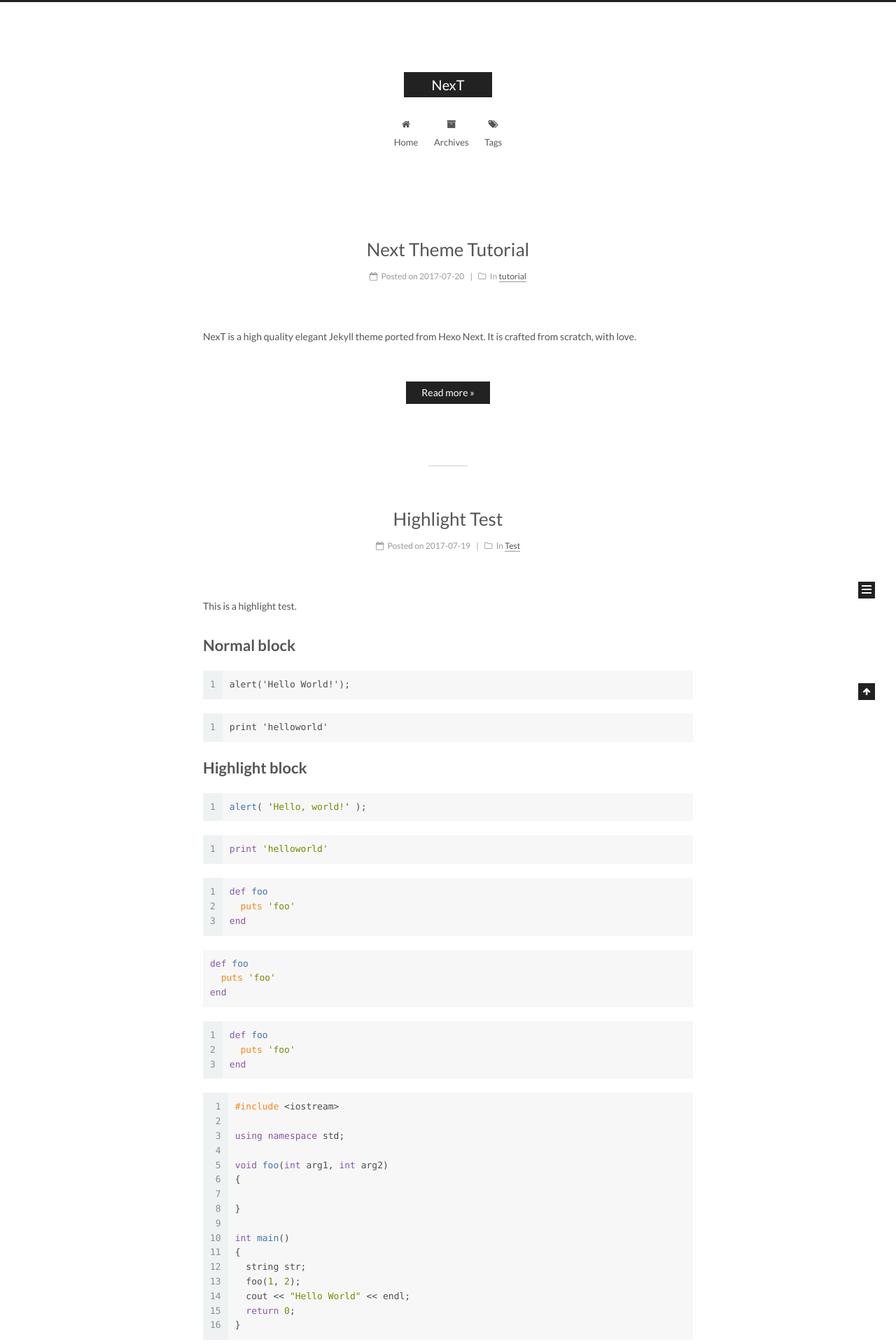
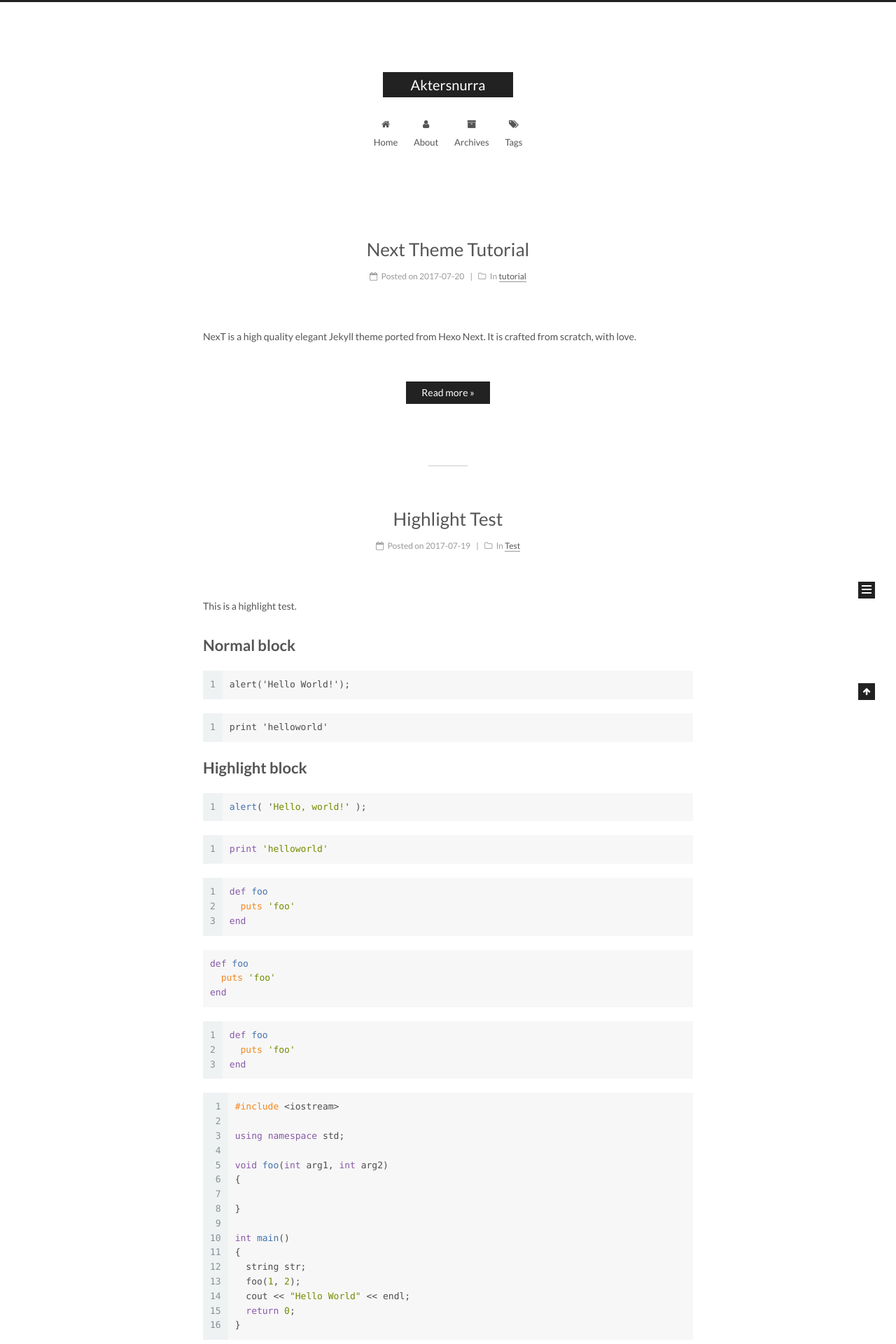
Before and after one commit to aktersnurra/aktersnurra.github.io, a Jekyll site: the page built from index.html, in a window 1280 px wide. Shown: the top 1920 px of the page at 70% size. Built offline with Jekyll 4.4.1, drawn with Linux system fonts in a browser that asks for light colours; emoji names are drawn with the system emoji font; the list of posts is cut into pages by our own code; some of the changed text lies outside the part shown.

Commit message:
built new site

```diff
--- a/_config.yml
+++ b/_config.yml
@@ -4,10 +4,10 @@
 # ---------------------------------------------------------------
 
 # Site
-title: NexT
+title: Aktersnurra
 subtitle:
-description:
-author: John Doe
+description: TODO
+author: Gustaf Rydholm
 # Support language: de, en, fr-FR, id, ja, ko, pt-BR, pt, ru, zh-Hans, zh-hk, zh-tw
 language: en
 date_format: '%Y-%m-%d'
@@ -119,7 +119,7 @@ index_with_subtitle: false
 menu:
   home: /
   #categories: /categories/
-  #about: /about/
+  about: /about/
   archives: /archives/
   tags: /tags/
   #sitemap: /sitemap.xml
@@ -228,7 +228,6 @@ social_icons:
   # KeyMapsToSocialItemKey: NameOfTheIconFromFontAwesome
   GitHub: github
   Twitter: twitter
-  Weibo: weibo
 
 
 # Sidebar Avatar
@@ -698,7 +697,7 @@ vendors:
   # Or use direct links below:
   # pace: //cdn.bootcss.com/pace/1.0.2/pace.min.js
   # pace_css: //cdn.bootcss.com/pace/1.0.2/themes/blue/pace-theme-flash.min.css
-  pace:
+    pace:
   pace_css:
 
   # Internal version: 1.0.0
```
Also changed, not shown: Gemfile.lock.
